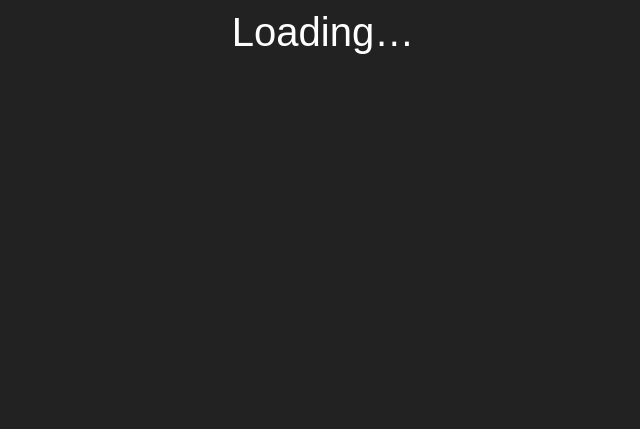
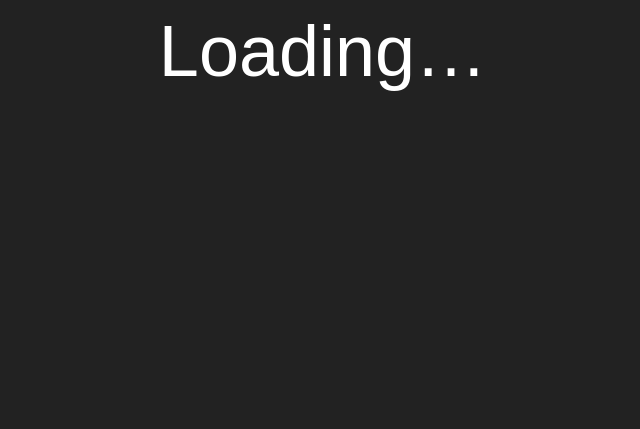
Before and after one commit to mansum6/poserythm, a plain HTML site: page index.html in a window 1280 px wide. Shown: the whole page, without its empty margins (317-957 px from the left). Drawn offline with Linux system fonts and the light colour scheme.

Commit message:
Update index.html

```diff
--- a/index.html
+++ b/index.html
@@ -13,7 +13,7 @@
   </script>
   <style>
     body, html { margin:0; padding:0; background:#222; color:#fff; font-family:sans-serif; }
-    #poseText { font-size:2.5rem; text-align:center; padding:10px; }
+    #poseText { font-size:4.5rem; text-align:center; padding:10px; }
     #container { position:relative; width:640px; margin:0 auto; }
     #video { width:100%; transform: scaleX(-1); }
     #overlay { position:absolute; top:0; left:0; width:100%; height:100%; pointer-events:none; transform: scaleX(-1); }
```
